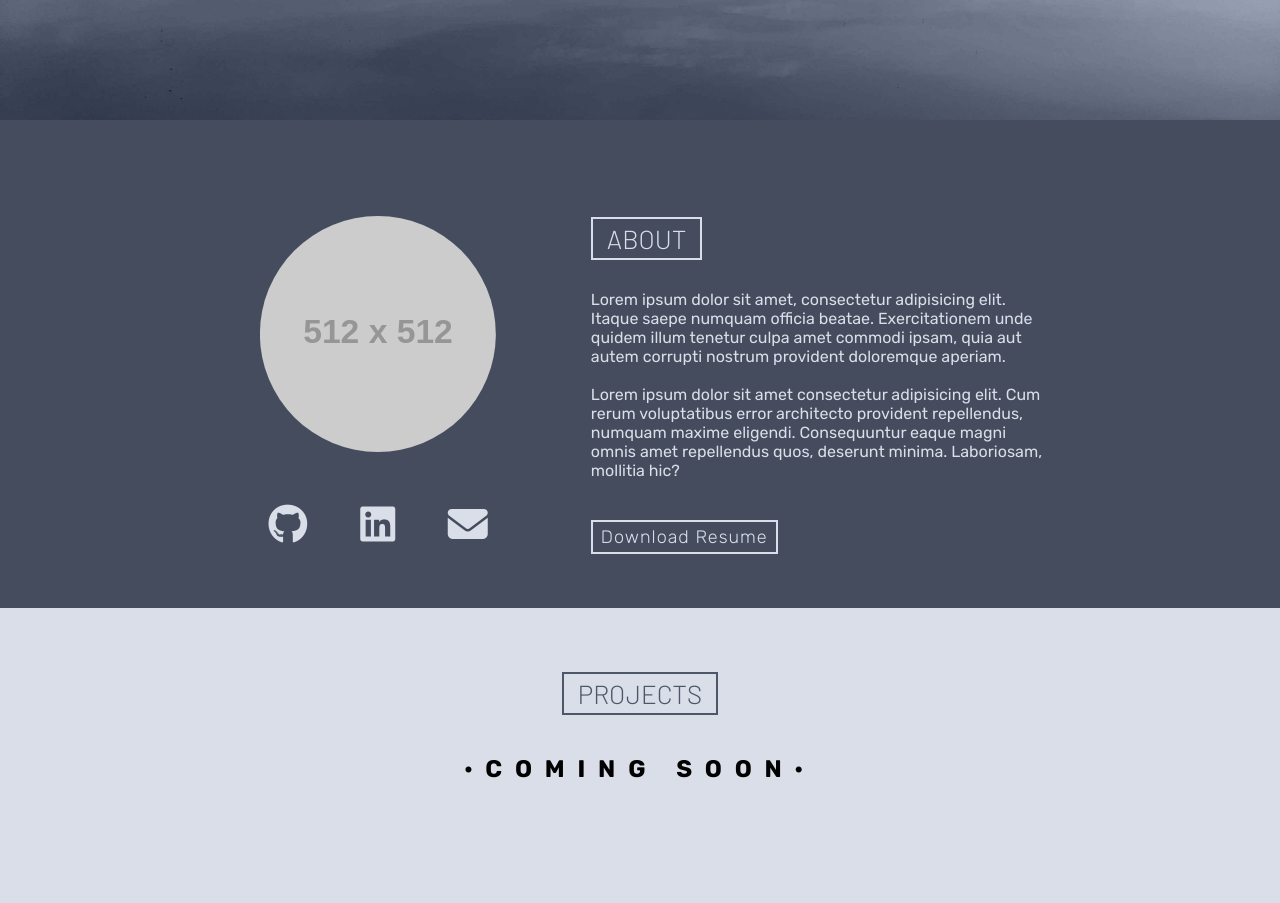
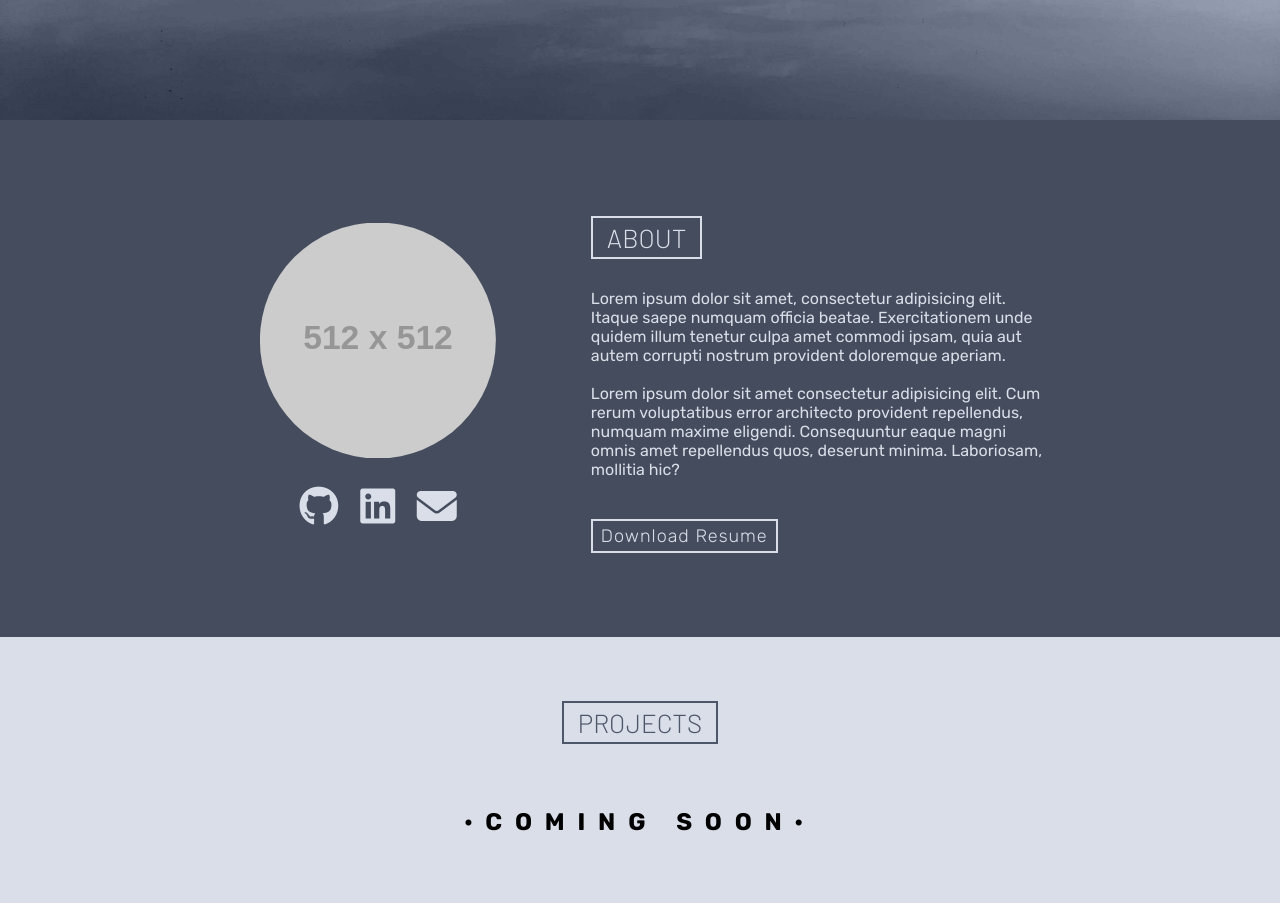
Before and after one commit to barnaste/barnaste.github.io, a plain HTML site: page index.html in a window 1280 px wide. Shown: the part 680-1583 px from the top of the page. Drawn offline with Linux system fonts and the light colour scheme; placeholder pictures from the web are drawn by us.

Commit message:
about section polish
modified margins and spacing within the about section to appear more natural and aligned

```diff
--- a/css/style.css
+++ b/css/style.css
@@ -21,7 +21,7 @@ a {
     text-decoration: none;
 }
 
-/*HOME*/
+/*#region HOME*/
 #home {
     height: 100vh;
     width: 100%;
@@ -102,11 +102,12 @@ a {
     border-left: max(min(0.15vw, 2px), 1px) solid #86a0bf;
     border-bottom: max(min(0.15vw, 2px), 1px) solid #86a0bf;
 }
+/*#endregion HOME*/
 
 /*ABOUT*/
 #about {
     background-color: #444c5d;
-    padding: 8vh 0 2vh 0;
+    padding: 8vh 0 6vh 0;
 }
 #about .row {
     position: relative;
@@ -117,9 +118,6 @@ a {
     justify-content: center;
     align-items: center;
     gap: 8%;
-}
-#about .row div {
-    margin: 2vh 0;
 }
 #about .graphics {
     flex-basis: 10%;
@@ -136,12 +134,10 @@ a {
 }
 #about .graphics img {
     clip-path: circle();
-    width: 100%;hr {
-        width: max(25%, 400px);
-    }
+    width: 100%;
     height: 100%;
 }
-.icons {
+#about .icons {
     width: 80%;
     display: flex;
     flex-direction: row;
@@ -150,15 +146,13 @@ a {
     position: relative;
 }
 .icons div {
-    flex-basis: 30%;
+    flex-basis: 25%;
+    margin: 3vh 0;
+    text-align: center;
 }
 .icons div a {
     border-radius: 50%;
-    padding: 0 20px;
-    margin: 0;
     font-size: 40px;
-    width: 50px;
-    text-align: center;
 }
 #about .row .text {
     flex-basis: 30%;
@@ -213,7 +207,7 @@ a {
     }
 }
 
-/*PROJECTS*/
+/*#region PROJECTS*/
 #projects {
     background-color: #d9dee8;
     height: 80vh;
@@ -239,6 +233,7 @@ a {
 #projects h2 {
     margin: auto;
     width: fit-content;
-    padding: 5vh 0;
+    padding: 8vh 0;
     letter-spacing: 1vw;
 }
+/*#endregion PROJECTS*/
--- a/js/index.js
+++ b/js/index.js
@@ -2,15 +2,11 @@
 const home = document.getElementById("home");
 const circ = document.querySelector(".circle");
 const rad = circ.clientWidth / 2;
-let clX = 0,
-    clY = 0;
 
 // change the position of the circle when moving around home
 home.addEventListener("mousemove", function(e) {
     circ.style.top = e.clientY - rad + "px";
     circ.style.left = e.clientX - rad + "px";
-    clX = e.clientX;
-    clY = e.clientY;
 });
 
 /* PARALLAX SCROLLING */
```
